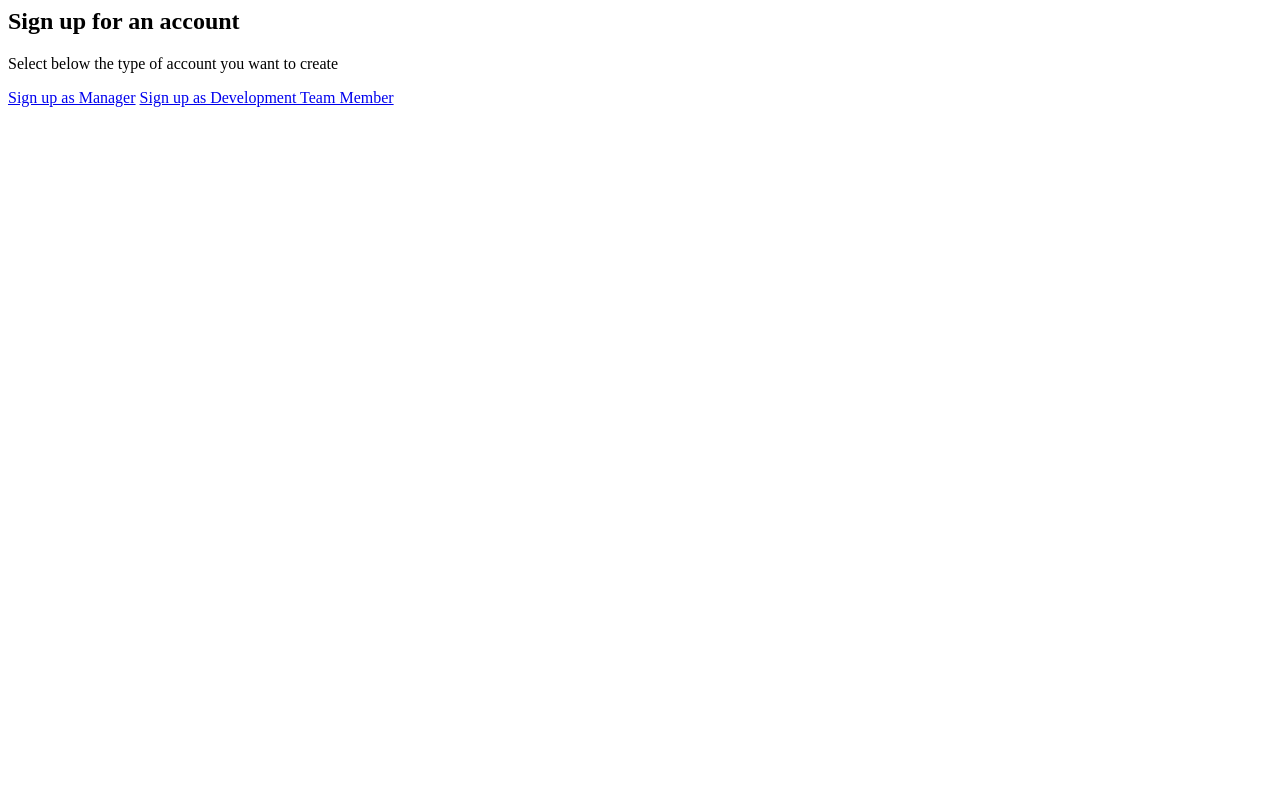
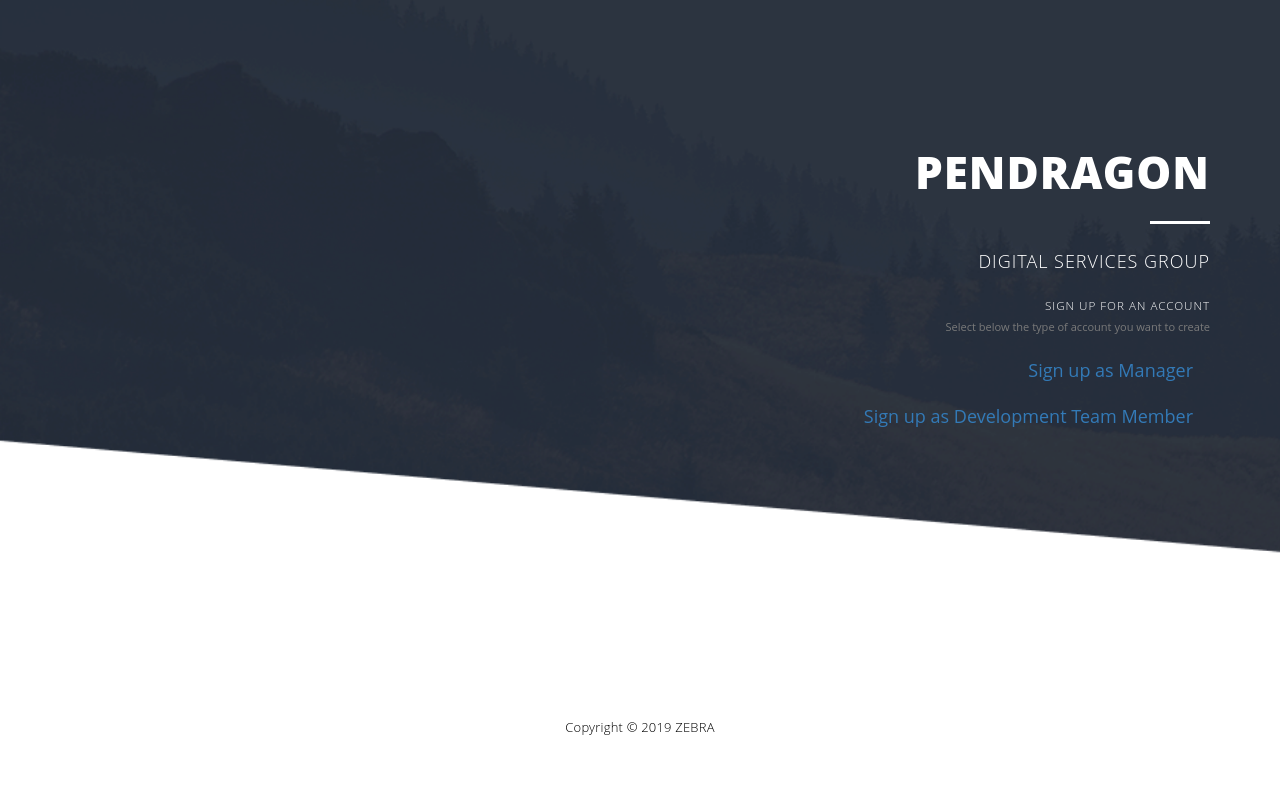
Before and after one commit to sthavm/BackTrack-grpZ, a Django app: page /accounts/signup/ in a window 1280 px wide. Run offline with Django 3.2, Linux system fonts and the light colour scheme; parts of the project's set-up code (start-up, migrations or seed data) failed here and were passed over.

Commit message:
Add files via upload

```diff
--- a/demo_project/demo/templates/registration/signup.html
+++ b/demo_project/demo/templates/registration/signup.html
@@ -1,4 +1,50 @@
-  <h2>Sign up for an account</h2>
-  <p class="lead">Select below the type of account you want to create</p>
-  <a href="{% url 'manager_signup' %}" class="btn btn-manager btn-lg" role="button">Sign up as Manager</a>
-  <a href="{% url 'dev_signup' %}" class="btn btn-dev btn-lg" role="button">Sign up as Development Team Member</a>
+<!doctype html>
+{% load staticfiles %}
+ <html>
+    <head>
+        <meta charset="utf-8">
+        <meta http-equiv="X-UA-Compatible" content="IE=edge,chrome=1">
+
+        <title>DSG BACKTRACK</title>
+        <meta name="description" content="">
+        <meta name="viewport" content="width=device-width, initial-scale=1">
+        <link rel="stylesheet" href="{% static 'bootstrap.min.css' %}">
+        <link rel="stylesheet" href="{% static 'login-style.css' %}">
+
+    </head>
+    <body>
+
+        <section class="first-gallery-section">
+          <div class="container">
+            <div class="row">
+              <div class="col-md-12">
+                <div class="text-content">
+                  <h2>Pendragon</h2>
+                  <div class="line-dec"></div>
+                  <span>Digital Services Group</span><br><br>
+
+                    <span style="font-size:smaller;">Sign up for an account</span>
+                    <p><small>Select below the type of account you want to create</small></p>
+                    <a href="{% url 'manager_signup' %}" class="btn btn-manager btn-lg" role="button">Sign up as Manager</a><br>
+                    <a href="{% url 'dev_signup' %}" class="btn btn-dev btn-lg" role="button">Sign up as Development Team Member</a>
+
+
+                  </div>
+                </div>
+              </div>
+            </div>
+          </div>
+        </section>
+
+        <footer>
+          <div class="container">
+            <div class="row">
+              <div class="col-md-12">
+                <p>Copyright &copy; 2019 ZEBRA</p>
+              </div>
+            </div>
+          </div>
+        </footer>
+
+    </body>
+</html>
```
